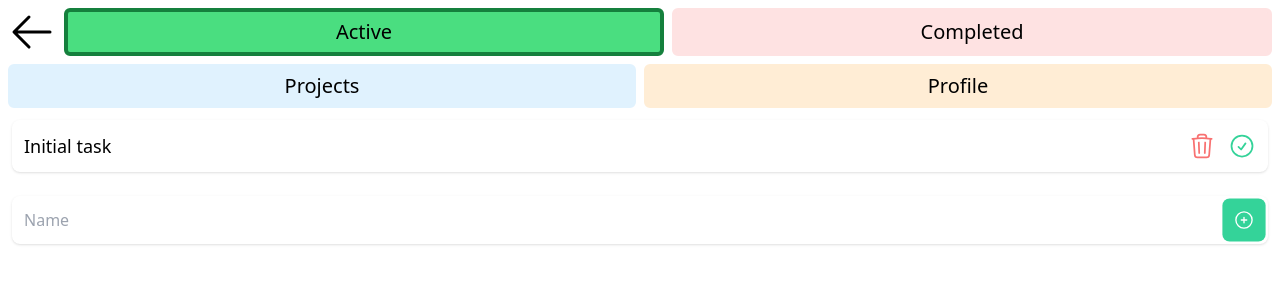
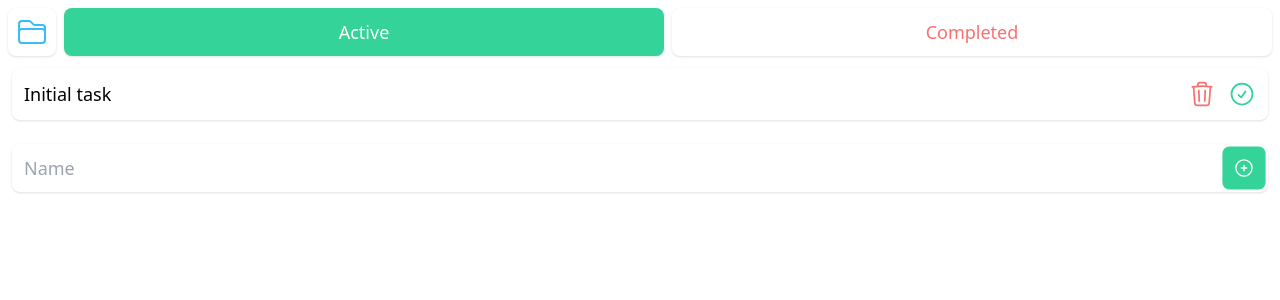
Before and after one commit to YangKai232323/taskListTry, a React (Vite) app: page / in a window 1280 px wide. Shown: the top 300 px of the page. Built offline with nearby package versions, Linux system fonts and the light colour scheme.

Commit message:
feat: navigation redesign

```diff
--- a/src/App.tsx
+++ b/src/App.tsx
@@ -88,7 +88,7 @@ function App() {
 
     if (currentPage === PageType.Completed) {
         return (
-            <div className="m-0 p-0">
+            <div className="text-lg">
                 <Navigation
                     addLastPage={(page) => {
                         addLastPage(page)
@@ -113,7 +113,7 @@ function App() {
         )
     } else if (currentPage === PageType.Active) {
         return (
-            <div className="flex h-[100dvh] flex-col">
+            <div className="flex h-[100dvh] flex-col text-lg">
                 <Navigation
                     addLastPage={(page) => {
                         addLastPage(page)
@@ -171,7 +171,7 @@ function App() {
         )
     } else if (currentPage === PageType.Projects) {
         return (
-            <div>
+            <div className="text-lg">
                 <Navigation
                     addLastPage={(page) => {
                         addLastPage(page)
@@ -208,7 +208,7 @@ function App() {
         )
     } else if (currentPage === PageType.Profile) {
         return (
-            <div>
+            <div className="text-lg">
                 <Navigation
                     addLastPage={(page) => {
                         addLastPage(page)
@@ -230,7 +230,7 @@ function App() {
         )
     } else if (currentPage === PageType.History) {
         return (
-            <div>
+            <div className="text-lg">
                 <Navigation
                     lastPage={lastPage}
                     addLastPage={(page) => {
--- a/src/Navigation.tsx
+++ b/src/Navigation.tsx
@@ -1,4 +1,8 @@
-import { ArrowLeftIcon } from '@heroicons/react/24/solid'
+import {
+    FolderIcon,
+    ListBulletIcon,
+    UserIcon,
+} from '@heroicons/react/24/outline'
 import { PageType } from './types'
 
 interface Props {
@@ -16,31 +20,69 @@ export function Navigation({
 
     addLastPage,
 }: Props) {
+    if (currentPage === PageType.Projects) {
         return (
-        <div className="mt-2 w-screen px-2">
-            <div className="flex justify-between gap-2">
-                <div className="flex">
+            <div className="mt-2 flex w-screen gap-2 px-2">
                 <button
-                        className="h-12 w-12"
+                    className="flex aspect-square h-12 items-center justify-center rounded-lg bg-white text-emerald-400 shadow"
                     onClick={() => {
-                            const length = lastPage.length - 2
-                            if (lastPage) {
-                                console.log(lastPage[length])
-                                console.log(lastPage)
-                                changeCurrentPage(lastPage[length])
-                            } else {
                         changeCurrentPage(PageType.Active)
-                            }
+                        addLastPage(PageType.Active)
                     }}
                 >
-                        <ArrowLeftIcon className="h-12 w-12"></ArrowLeftIcon>
+                    <ListBulletIcon className="h-8" />
+                </button>
+                <p className="mb-2 flex h-12 w-full items-center justify-center rounded-lg bg-sky-300 text-black shadow">
+                    Projects
+                </p>
+                <button
+                    className="flex aspect-square h-12 items-center justify-center rounded-lg bg-white text-amber-400 shadow"
+                    onClick={() => {
+                        changeCurrentPage(PageType.Profile)
+                        addLastPage(PageType.Profile)
+                    }}
+                >
+                    <UserIcon className="h-8" />
                 </button>
             </div>
+        )
+    }
+
+    if (currentPage === PageType.Profile) {
+        return (
+            <div className="mt-2 flex w-screen gap-2 px-2">
+                <button
+                    className="flex aspect-square h-12 items-center justify-center rounded-lg bg-white text-emerald-400 shadow"
+                    onClick={() => changeCurrentPage(PageType.Active)}
+                >
+                    <ListBulletIcon className="h-8" />
+                </button>
+                <p className="mb-2 flex h-12 w-full items-center justify-center rounded-lg bg-amber-300 text-black shadow">
+                    Profile
+                </p>
+                <button
+                    className="flex aspect-square h-12 items-center justify-center rounded-lg bg-white text-sky-400 shadow"
+                    onClick={() => changeCurrentPage(PageType.Projects)}
+                >
+                    <FolderIcon className="h-8" />
+                </button>
+            </div>
+        )
+    }
+
+    return (
+        <div className="mt-2 flex w-screen gap-2 px-2">
+            <button
+                className="flex aspect-square h-12 items-center justify-center rounded-lg bg-white text-sky-400 shadow"
+                onClick={() => changeCurrentPage(PageType.Projects)}
+            >
+                <FolderIcon className="h-8" />
+            </button>
             <button
                 className={
                     currentPage === PageType.Active
-                            ? 'font-semi-bold w-full rounded-md border-4 border-green-700 bg-green-400 p-1 text-xl'
-                            : 'font-semi-bold w-full rounded-md border-4 border-green-200 bg-green-200 p-1 text-xl'
+                        ? 'h-12 w-full rounded-lg bg-emerald-400 text-white shadow'
+                        : 'h-12 w-full rounded-lg bg-white text-emerald-400 shadow'
                 }
                 onClick={() => {
                     changeCurrentPage(PageType.Active)
@@ -52,8 +94,8 @@ export function Navigation({
             <button
                 className={
                     currentPage === PageType.Completed
-                            ? 'font-semi-bold w-full rounded-md border-4 border-red-500 bg-red-300 p-1 text-xl'
-                            : 'font-semi-bold w-full rounded-md border-4 border-red-100 bg-red-100 p-1 text-xl'
+                        ? 'h-12 w-full rounded-lg bg-red-300 text-black shadow'
+                        : 'h-12 w-full rounded-lg bg-white text-red-400 shadow'
                 }
                 onClick={() => {
                     changeCurrentPage(PageType.Completed)
@@ -62,26 +104,11 @@ export function Navigation({
             >
                 Completed
             </button>
-            </div>
-            <div className="flex justify-between gap-2 pt-2">
-                <button
-                    className={
-                        currentPage === PageType.Projects
-                            ? 'font-semi-bold w-full rounded-md border-4 border-sky-500 bg-sky-300 p-1 text-xl'
-                            : 'font-semi-bold w-full rounded-md border-4 border-sky-100 bg-sky-100 p-1 text-xl'
-                    }
-                    onClick={() => {
-                        changeCurrentPage(PageType.Projects)
-                        addLastPage(PageType.Projects)
-                    }}
-                >
-                    Projects
-                </button>
-                <button
+            {/* <button
                     className={
                         currentPage === PageType.Profile
-                            ? 'font-semi-bold w-full rounded-md border-4 border-orange-500 bg-orange-300 p-1 text-xl'
-                            : 'font-semi-bold w-full rounded-md border-4 border-orange-100 bg-orange-100 p-1 text-xl'
+                            ? 'h-12 w-full rounded-lg bg-orange-300 text-black shadow'
+                            : 'h-12 w-full rounded-lg bg-orange-100 text-black shadow'
                     }
                     onClick={() => {
                         changeCurrentPage(PageType.Profile)
@@ -89,8 +116,7 @@ export function Navigation({
                     }}
                 >
                     Profile
-                </button>
-            </div>
+                </button> */}
         </div>
     )
 }
--- a/src/TaskList.tsx
+++ b/src/TaskList.tsx
@@ -10,8 +10,7 @@ interface Props {
 
 export function TaskList({ tasks, deleteTask, completeTask }: Props) {
     return (
-        <div className="overflow-auto">
-            <ul className="overflow-auto text-lg">
+        <ul className="overflow-auto">
             {tasks.map((task) => (
                 <li className="m-3 flex items-center justify-between rounded-lg px-3 py-1 shadow transition-all">
                     <p className="break-all">{task.name}</p>
@@ -38,6 +37,5 @@ export function TaskList({ tasks, deleteTask, completeTask }: Props) {
                 </li>
             ))}
         </ul>
-        </div>
     )
 }
```
Lines whose indentation alone changed are shown as unchanged.
